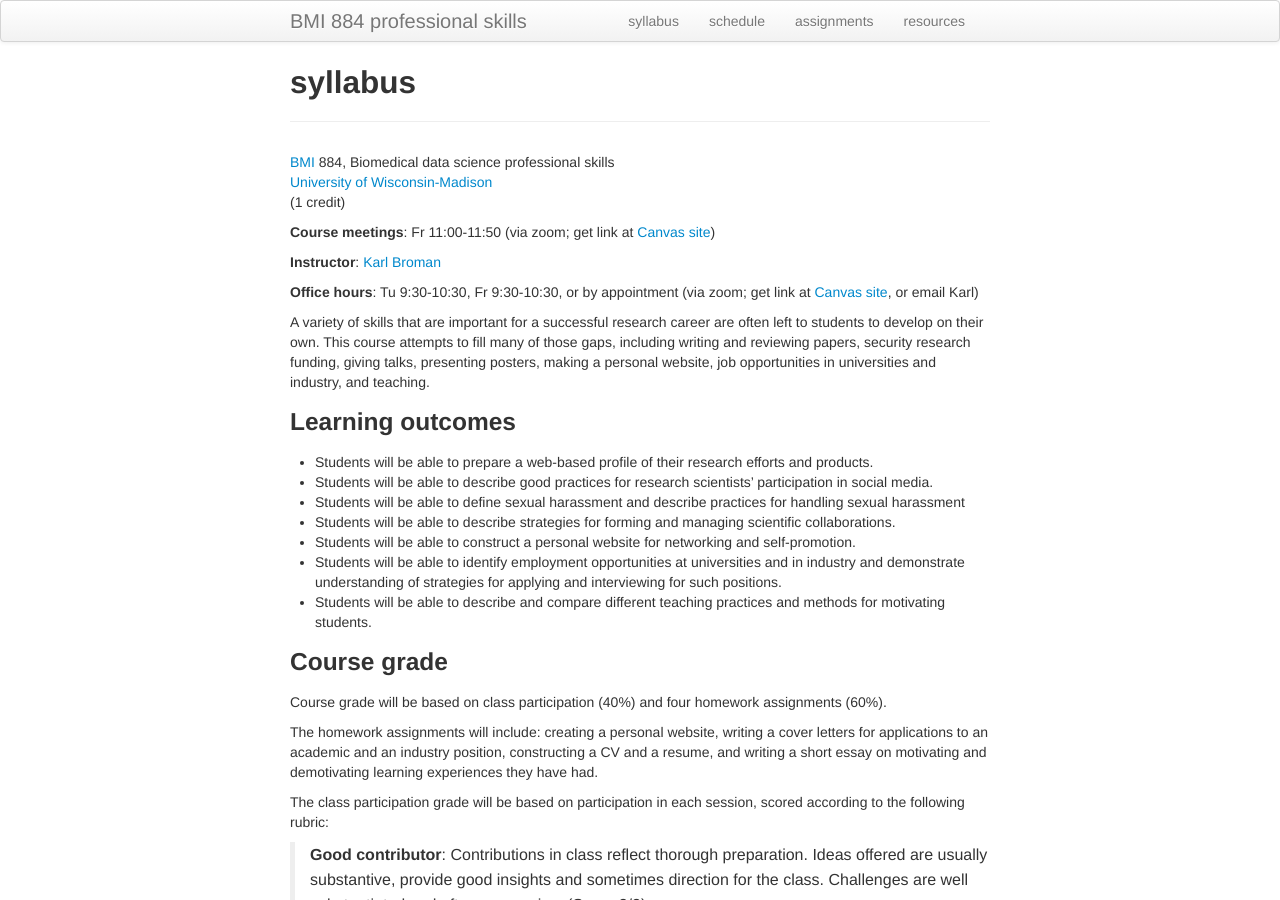
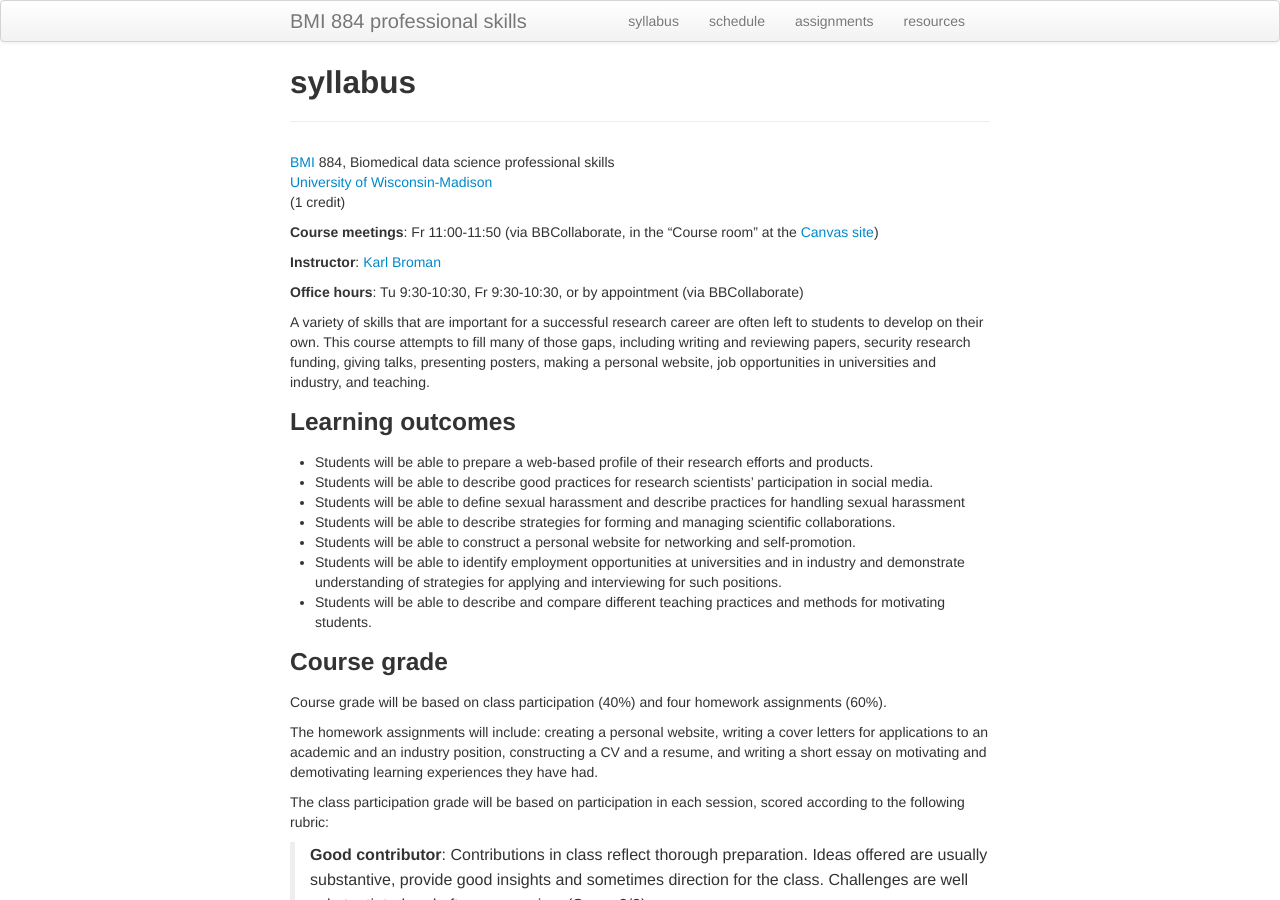
Before and after one commit to kbroman/BMI884_spring2021, a Jekyll site: the page built from syllabus.md, in a window 1280 px wide and 900 px high. Built offline with Jekyll 4.4.1, drawn with Linux system fonts in a browser that asks for light colours.

Commit message:
zoom -> bbcollaborate

```diff
--- a/syllabus.md
+++ b/syllabus.md
@@ -8,13 +8,13 @@ description: Syllabus for BMI 884, Biomedical data science professional skills
 [University of Wisconsin-Madison](https://wisc.edu) <br/>
 (1 credit)
 
-**Course meetings**: Fr 11:00-11:50 (via zoom; get link at [Canvas site](https://canvas.wisc.edu))
+**Course meetings**: Fr 11:00-11:50 (via BBCollaborate, in the
+"Course room" at the [Canvas site](https://canvas.wisc.edu))
 
 **Instructor**: [Karl Broman](https://kbroman.org)
 
 **Office hours**: Tu 9:30-10:30, Fr 9:30-10:30, or by appointment
-(via zoom; get link at [Canvas site](https://canvas.wisc.edu), or
-email Karl)
+(via BBCollaborate)
 
 A variety of skills that are important for a successful research
 career are often left to students to develop on their own. This course
```
Also changed, not shown: index.md (+3 -2 lines).
